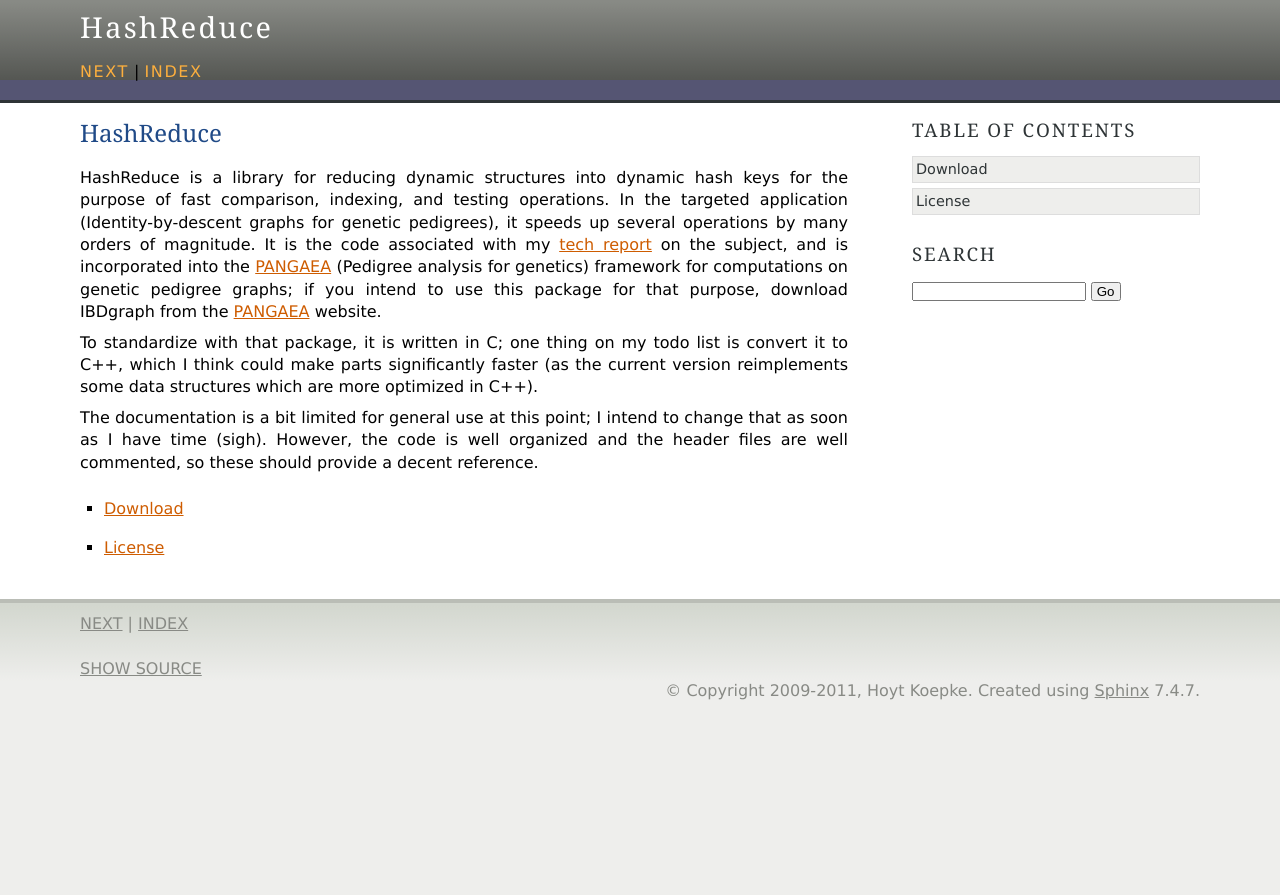
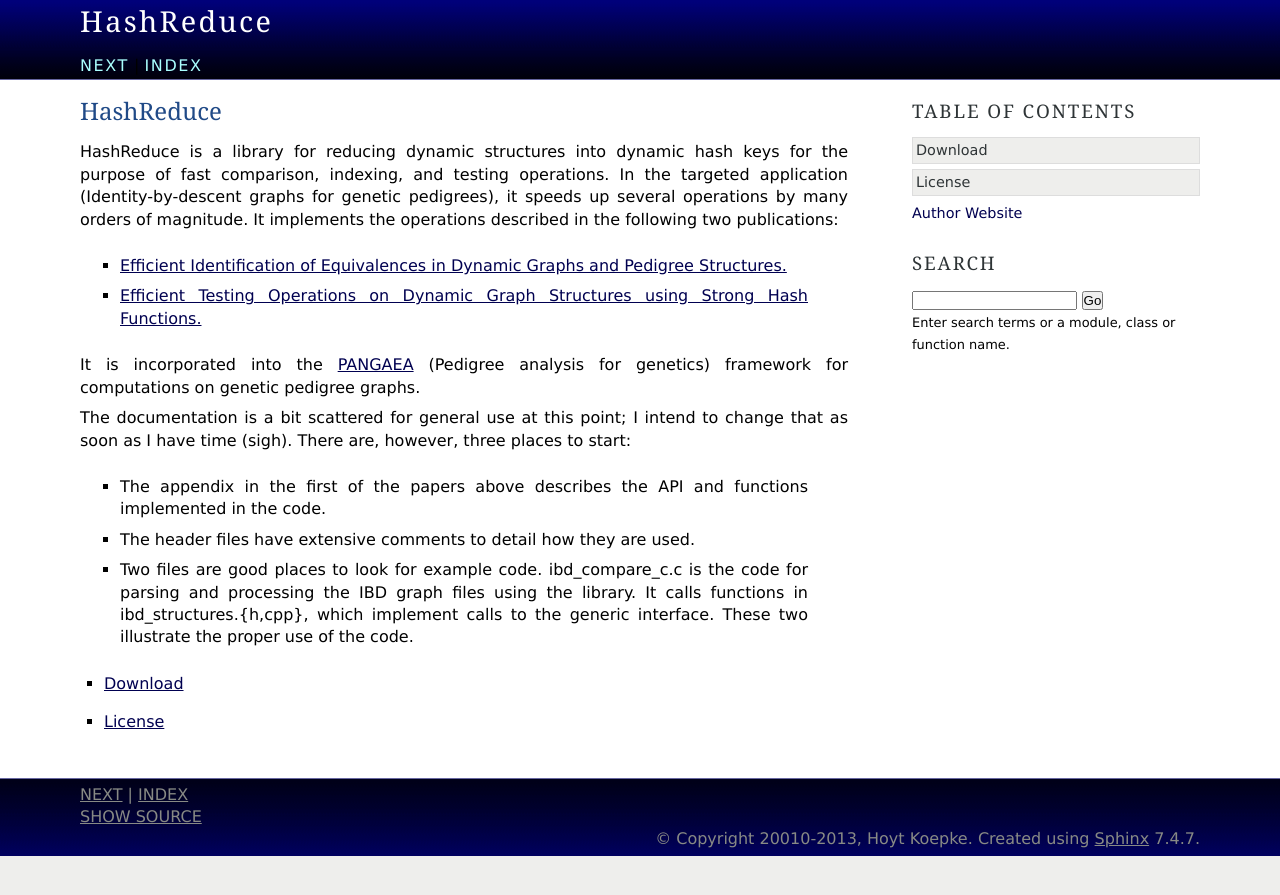
Before and after one commit to hoytak/hashreduce, a Sphinx documentation site: the page built from doc/index.rst, in a window 1280 px wide. Shown: the top 895 px of the page. Built offline with Sphinx 7.4.7, drawn with Linux system fonts in a browser that asks for light colours.

Commit message:
Updated documentation.

```diff
--- a/doc/_templates/layout-old.html
+++ /dev/null
@@ -1,4 +0,0 @@
-{% extends "sphinxdoc/layout.html" %}
-{% block relbar1 %}{% endblock %}
-{% block relbar2 %}{% endblock %}
-{% block sidebarsearch %}{% endblock %}
--- /dev/null
+++ b/doc/_themes/hoytwww/layout.html
@@ -0,0 +1,100 @@
+{#
+    agogo/layout.html
+    ~~~~~~~~~~~~~~~~~
+
+    Customized by Hoyt Koepke.
+
+    Sphinx layout template for the agogo theme, originally written
+    by Andi Albrecht.
+
+    :copyright: Copyright 2007-2011 by the Sphinx team, see AUTHORS.
+    :license: BSD, see LICENSE for details.
+#}
+{% extends "basic/layout.html" %}
+
+{% block header %}
+    <div class="header-wrapper">
+      <div class="header">
+        {%- if logo %}
+          <p class="logo"><a href="{{ pathto(master_doc) }}">
+            <img class="logo" src="{{ pathto('_static/' + logo, 1) }}" alt="Logo"/>
+          </a></p>
+        {%- endif %}
+        {%- block headertitle %}
+        <h1><a href="{{ pathto(master_doc) }}">{{ shorttitle|e }}</a></h1>
+        {%- endblock %}
+        <div class="rel">
+          {%- for rellink in rellinks|reverse %}
+          <a href="{{ pathto(rellink[0]) }}" title="{{ rellink[1]|striptags|e }}"
+             {{ accesskey(rellink[2]) }}>{{ rellink[3] }}</a>
+          {%- if not loop.last %}{{ reldelim2 }}{% endif %}
+          {%- endfor %}
+        </div>
+       </div>
+    </div>
+{% endblock %}
+
+{% block content %}
+    <div class="content-wrapper">
+      <div class="content">
+        <div class="document">
+          {%- block document %}
+            {{ super() }}
+          {%- endblock %}
+        </div>
+        <div class="sidebar">
+          {%- block sidebartoc %}
+          <h3>{{ _('Table Of Contents') }}</h3>
+          {{ toctree() }}
+          {%- endblock %}
+
+	  <p>
+	  <div class="rel">
+	    <a href="http://www.stat.washington.edu/~hoytak">Author Website</a>
+	  </div>
+	  </p>
+
+          {%- block sidebarsearch %}
+          <h3 style="margin-top: 1.5em;">{{ _('Search') }}</h3>
+          <form class="search" action="{{ pathto('search') }}" method="get">
+            <input type="text" name="q" size="18" />
+            <input type="submit" value="{{ _('Go') }}" />
+            <input type="hidden" name="check_keywords" value="yes" />
+            <input type="hidden" name="area" value="default" />
+          </form>
+          <p class="searchtip" style="font-size: 90%">
+            {{ _('Enter search terms or a module, class or function name.') }}
+          </p>
+          {%- endblock %}
+        </div>
+        <div class="clearer"></div>
+      </div>
+    </div>
+{% endblock %}
+
+{% block footer %}
+    <div class="footer-wrapper">
+      <div class="footer">
+        <div class="left">
+          {%- for rellink in rellinks|reverse %}
+          <a href="{{ pathto(rellink[0]) }}" title="{{ rellink[1]|striptags|e }}"
+             {{ accesskey(rellink[2]) }}>{{ rellink[3] }}</a>
+          {%- if not loop.last %}{{ reldelim2 }}{% endif %}
+          {%- endfor %}
+          {%- if show_source and has_source and sourcename %}
+            <br/>
+            <a href="{{ pathto('_sources/' + sourcename, true)|e }}"
+               rel="nofollow">{{ _('Show Source') }}</a>
+          {%- endif %}
+        </div>
+
+        <div class="right">
+          {{ super() }}
+        </div>
+        <div class="clearer"></div>
+      </div>
+    </div>
+{% endblock %}
+
+{% block relbar1 %}{% endblock %}
+{% block relbar2 %}{% endblock %}
--- /dev/null
+++ b/doc/_themes/hoytwww/static/agogo.css_t
@@ -0,0 +1,452 @@
+/*
+ * agogo.css_t
+ * ~~~~~~~~~~~
+ *
+ * Sphinx stylesheet -- agogo theme.
+ *
+ * :copyright: Copyright 2007-2011 by the Sphinx team, see AUTHORS.
+ * :license: BSD, see LICENSE for details.
+ *
+ */
+
+* {
+  margin: 0px;
+  padding: 0px;
+}
+
+body {
+  font-family: {{ theme_bodyfont }};
+  line-height: 1.4em;
+  color: black;
+  background-color: {{ theme_bgcolor }};
+}
+
+
+/* Page layout */
+
+div.header, div.content, div.footer {
+  width: {{ theme_pagewidth }};
+  margin-left: auto;
+  margin-right: auto;
+}
+
+div.header-wrapper {
+  background: {{ theme_headerbg }};
+  border-bottom: 1px solid #6666a0;
+}
+
+
+/* Default body styles */
+a {
+  color: {{ theme_linkcolor }};
+}
+
+div.bodywrapper a, div.footer a {
+  text-decoration: underline;
+}
+
+.clearer {
+  clear: both;
+}
+
+.left {
+  float: left;
+}
+
+.right {
+  float: right;
+}
+
+.line-block {
+    display: block;
+    margin-top: 0.5em;
+    margin-bottom: 0.5em;
+}
+
+.line-block .line-block {
+    margin-top: 0;
+    margin-bottom: 0;
+    margin-left: 1.5em;
+}
+
+h1, h2, h3, h4 {
+  font-family: {{ theme_headerfont }};
+  font-weight: normal;
+  color: {{ theme_headercolor2 }};
+  margin-bottom: .8em;
+}
+
+h1 {
+  color: {{ theme_headercolor1 }};
+}
+
+h2 {
+  padding-bottom: .5em;
+  border-bottom: 1px solid {{ theme_headercolor2 }};
+}
+
+a.headerlink {
+  visibility: hidden;
+  color: #dddddd;
+  padding-left: .3em;
+}
+
+h1:hover > a.headerlink,
+h2:hover > a.headerlink,
+h3:hover > a.headerlink,
+h4:hover > a.headerlink,
+h5:hover > a.headerlink,
+h6:hover > a.headerlink,
+dt:hover > a.headerlink {
+  visibility: visible;
+}
+
+img {
+  border: 0;
+}
+
+div.admonition {
+  margin-top: 10px;
+  margin-bottom: 10px;
+  padding: 2px 7px 1px 7px;
+  border-left: 0.2em solid black;
+}
+
+p.admonition-title {
+  margin: 0px 10px 5px 0px;
+  font-weight: bold;
+}
+
+dt:target, .highlighted {
+  background-color: #fbe54e;
+}
+
+/* Header */
+
+div.header {
+  padding-top: 10px;
+  padding-bottom: 1px;
+}
+
+div.header h1 {
+  font-family: {{ theme_headerfont }};
+  font-weight: normal;
+  font-size: 180%;
+  letter-spacing: .08em;
+}
+
+div.header h1 a {
+  color: white;
+}
+
+div.header div.rel {
+  margin-top: 1em;
+}
+
+div.header div.rel a {
+  color: {{ theme_headerlinkcolor }};
+  letter-spacing: .1em;
+  text-transform: uppercase;
+}
+
+p.logo {
+    float: right;
+}
+
+img.logo {
+    border: 0;
+}
+
+
+/* Content */
+div.content-wrapper {
+  background-color: white;
+  padding-top: 20px;
+  padding-bottom: 20px;
+}
+
+div.document {
+  width: {{ theme_documentwidth }};
+  float: left;
+}
+
+div.body {
+  padding-right: 2em;
+  text-align: {{ theme_textalign }};
+}
+
+div.document ul {
+  margin: 1.5em;
+  list-style-type: square;
+}
+
+div.document dd {
+  margin-left: 1.2em;
+  margin-top: .4em;
+  margin-bottom: 1em;
+}
+
+div.document .section {
+  margin-top: 1.7em;
+}
+div.document .section:first-child {
+  margin-top: 0px;
+}
+
+div.document div.highlight {
+  padding: 3px;
+  background-color: #eeeeec;
+  border-top: 2px solid #dddddd;
+  border-bottom: 2px solid #dddddd;
+  margin-top: .8em;
+  margin-bottom: .8em;
+}
+
+div.document h2 {
+  margin-top: .7em;
+}
+
+div.document p {
+  margin-bottom: .5em;
+}
+
+div.document li.toctree-l1 {
+  margin-bottom: 1em;
+}
+
+div.document .descname {
+  font-weight: bold;
+}
+
+div.document .docutils.literal {
+  background-color: #eeeeec;
+  padding: 1px;
+}
+
+div.document .docutils.xref.literal {
+  background-color: transparent;
+  padding: 0px;
+}
+
+div.document blockquote {
+  margin: 1em;
+}
+
+div.document ol {
+  margin: 1.5em;
+}
+
+
+/* Sidebar */
+
+div.sidebar {
+  width: {{ theme_sidebarwidth }};
+  float: right;
+  font-size: .9em;
+}
+
+div.sidebar a, div.header a {
+  text-decoration: none;
+}
+
+div.sidebar a:hover, div.header a:hover {
+  text-decoration: underline;
+}
+
+div.sidebar h3 {
+  color: #2e3436;
+  text-transform: uppercase;
+  font-size: 130%;
+  letter-spacing: .1em;
+}
+
+div.sidebar ul {
+  list-style-type: none;
+}
+
+div.sidebar li.toctree-l1 a {
+  display: block;
+  padding: 1px;
+  border: 1px solid #dddddd;
+  background-color: #eeeeec;
+  margin-bottom: .4em;
+  padding-left: 3px;
+  color: #2e3436;
+}
+
+div.sidebar li.toctree-l2 a {
+  background-color: transparent;
+  border: none;
+  margin-left: 1em;
+  border-bottom: 1px solid #dddddd;
+}
+
+div.sidebar li.toctree-l3 a {
+  background-color: transparent;
+  border: none;
+  margin-left: 2em;
+  border-bottom: 1px solid #dddddd;
+}
+
+div.sidebar li.toctree-l2:last-child a {
+  border-bottom: none;
+}
+
+div.sidebar li.toctree-l1.current a {
+  border-right: 5px solid {{ theme_headerlinkcolor }};
+}
+
+div.sidebar li.toctree-l1.current li.toctree-l2 a {
+  border-right: none;
+}
+
+
+/* Footer */
+
+div.footer-wrapper {
+  background: {{ theme_footerbg }};
+  border-top: 1px solid #6666a0;
+  padding-top: 5px;
+  padding-bottom: 5px;
+  /*  min-height: 80px;*/
+}
+
+div.footer, div.footer a {
+  color: #888a85;
+}
+
+div.footer .right {
+  text-align: right;
+}
+
+div.footer .left {
+  text-transform: uppercase;
+}
+
+
+/* Styles copied from basic theme */
+
+img.align-left, .figure.align-left, object.align-left {
+    clear: left;
+    float: left;
+    margin-right: 1em;
+}
+
+img.align-right, .figure.align-right, object.align-right {
+    clear: right;
+    float: right;
+    margin-left: 1em;
+}
+
+img.align-center, .figure.align-center, object.align-center {
+  display: block;
+  margin-left: auto;
+  margin-right: auto;
+}
+
+.align-left {
+    text-align: left;
+}
+
+.align-center {
+    clear: both;
+    text-align: center;
+}
+
+.align-right {
+    text-align: right;
+}
+
+/* -- search page ----------------------------------------------------------- */
+
+ul.search {
+    margin: 10px 0 0 20px;
+    padding: 0;
+}
+
+ul.search li {
+    padding: 5px 0 5px 20px;
+    background-image: url(file.png);
+    background-repeat: no-repeat;
+    background-position: 0 7px;
+}
+
+ul.search li a {
+    font-weight: bold;
+}
+
+ul.search li div.context {
+    color: #888;
+    margin: 2px 0 0 30px;
+    text-align: left;
+}
+
+ul.keywordmatches li.goodmatch a {
+    font-weight: bold;
+}
+
+/* -- index page ------------------------------------------------------------ */
+
+table.contentstable {
+    width: 90%;
+}
+
+table.contentstable p.biglink {
+    line-height: 150%;
+}
+
+a.biglink {
+    font-size: 1.3em;
+}
+
+span.linkdescr {
+    font-style: italic;
+    padding-top: 5px;
+    font-size: 90%;
+}
+
+/* -- general index --------------------------------------------------------- */
+
+table.indextable td {
+    text-align: left;
+    vertical-align: top;
+}
+
+table.indextable dl, table.indextable dd {
+    margin-top: 0;
+    margin-bottom: 0;
+}
+
+table.indextable tr.pcap {
+    height: 10px;
+}
+
+table.indextable tr.cap {
+    margin-top: 10px;
+    background-color: #f2f2f2;
+}
+
+img.toggler {
+    margin-right: 3px;
+    margin-top: 3px;
+    cursor: pointer;
+}
+
+/* -- viewcode extension ---------------------------------------------------- */
+
+.viewcode-link {
+    float: right;
+}
+
+.viewcode-back {
+    float: right;
+    font-family:: {{ theme_bodyfont }};
+}
+
+div.viewcode-block:target {
+    margin: -1px -3px;
+    padding: 0 3px;
+    background-color: #f4debf;
+    border-top: 1px solid #ac9;
+    border-bottom: 1px solid #ac9;
+}
--- /dev/null
+++ b/doc/_themes/hoytwww/theme.conf
@@ -0,0 +1,19 @@
+[theme]
+inherit = basic
+stylesheet = agogo.css
+pygments_style = tango
+
+[options]
+bodyfont = "Verdana", Arial, sans-serif
+headerfont = "Georgia", "Times New Roman", serif
+pagewidth = 70em
+documentwidth = 50em
+sidebarwidth = 20em
+bgcolor = #eeeeec
+headerbg = url(bgtop.png) top left repeat-x
+footerbg = url(bgfooter.png) top left repeat-x
+linkcolor = #000050
+headercolor1 = #204a87
+headercolor2 = #3465a4
+headerlinkcolor = #aaffff
+textalign = justify
--- a/doc/conf.py
+++ b/doc/conf.py
@@ -1,6 +1,6 @@
 # -*- coding: utf-8 -*-
 #
-# TreeDict documentation build configuration file, created by
+# PyConcert documentation build configuration file, created by
 # sphinx-quickstart on Fri Jan  1 12:51:35 2010.
 #
 # This file is execfile()d with the current directory set to its containing dir.
@@ -19,7 +19,8 @@ import sys, os
 # If your extensions are in another directory, add it here. If the directory
 # is relative to the documentation root, use os.path.abspath to make it
 # absolute, like shown here.
-#sys.path.append(os.path.abspath('.'))
+
+# sys.path.append(os.path.abspath('./sphinxext'))
 
 # General configuration
 # ---------------------
@@ -41,21 +42,21 @@ source_suffix = '.rst'
 master_doc = 'index'
 
 # General information about the project.
-project = u'HashReduce'
-copyright = u'2009-2011, Hoyt Koepke'
+project = u'HashReduce -- Efficient processing of dynamic structures using hashes.'
+copyright = u'20010-2013, Hoyt Koepke'
 
 # The version info for the project you're documenting, acts as replacement for
 # |version| and |release|, also used in various other places throughout the
 # built documents.
 #
 # The short X.Y version.
-version = '0.01'
+version = '0.11'
 # The full version, including alpha/beta/rc tags.
-release = '0.01'
+release = '0.11'
 
 # The language for content autogenerated by Sphinx. Refer to documentation
 # for a list of supported languages.
-# language =
+#language = None
 
 # There are two options for replacing |today|: either, you set today to some
 # non-false value, then it is used:
@@ -74,7 +75,7 @@ exclude_trees = ['.build']
 #default_role = None
 
 # If true, '()' will be appended to :func: etc. cross-reference text.
-add_function_parentheses = False
+add_function_parentheses = True
 
 # If true, the current module name will be prepended to all description
 # unit titles (such as .. function::).
@@ -90,7 +91,8 @@ pygments_style = 'sphinx'
 # Options for HTML output
 # -----------------------
 
-html_theme = "agogo"
+html_theme = "hoytwww"
+html_theme_path = ["_themes"]
 
 # The style sheet to use for HTML and HTML Help pages. A file of that name
 # must exist either in Sphinx' static/ path, or in one of the custom paths
@@ -154,7 +156,7 @@ html_copy_source = True
 #html_file_suffix = ''
 
 # Output file base name for HTML help builder.
-htmlhelp_basename = 'HashReducedoc'
+htmlhelp_basename = 'HashReduce'
 
 
 # Options for LaTeX output
@@ -169,7 +171,7 @@ latex_paper_size = 'letter'
 # Grouping the document tree into LaTeX files. List of tuples
 # (source start file, target name, title, author, document class [howto/manual]).
 latex_documents = [
-  ('index', 'hashreduce.tex', ur'HashReduce Documentation',
+  ('index', 'PyConcert.tex', ur'PyConcert Documentation',
    ur'Hoyt Koepke', 'manual'),
 ]
 
--- a/doc/index.rst
+++ b/doc/index.rst
@@ -5,22 +5,31 @@ HashReduce is a library for reducing dynamic structures into dynamic
 hash keys for the purpose of fast comparison, indexing, and testing
 operations.  In the targeted application (Identity-by-descent graphs
 for genetic pedigrees), it speeds up several operations by many orders
-of magnitude.  It is the code associated with my `tech report
-<http://www.stat.washington.edu/research/reports/2010/tr567.pdf>`_ on
-the subject, and is incorporated into the PANGAEA_ (Pedigree analysis
-for genetics) framework for computations on genetic pedigree graphs;
-if you intend to use this package for that purpose, download IBDgraph
-from the PANGAEA_ website.
+of magnitude.  It implements the operations described in the following
+two publications:
 
-To standardize with that package, it is written in C; one thing on my
-todo list is convert it to C++, which I think could make parts
-significantly faster (as the current version reimplements some data
-structures which are more optimized in C++).
+  - `Efficient Identification of Equivalences in Dynamic Graphs and Pedigree Structures. <http://www.stat.washington.edu/~hoytak/papers.html#efficient-identification-of-equivalences-in-dynamic-graphs-and-pedigree-structures>`_
 
-The documentation is a bit limited for general use at this point; I
-intend to change that as soon as I have time (sigh).  However, the
-code is well organized and the header files are well commented, so
-these should provide a decent reference.
+  - `Efficient Testing Operations on Dynamic Graph Structures using Strong Hash Functions. <http://www.stat.washington.edu/research/reports/2010/tr567.pdf>`_
+
+It is incorporated into the PANGAEA_ (Pedigree analysis for genetics)
+framework for computations on genetic pedigree graphs.
+
+The documentation is a bit scattered for general use at this point; I
+intend to change that as soon as I have time (sigh).  There are,
+however, three places to start:
+
+  - The appendix in the first of the papers above describes the API
+    and functions implemented in the code.
+
+  - The header files have extensive comments to detail how they are
+    used.
+
+  - Two files are good places to look for example code.
+    ibd_compare_c.c is the code for parsing and processing the IBD
+    graph files using the library.  It calls functions in
+    ibd_structures.{h,cpp}, which implement calls to the generic
+    interface.   These two illustrate the proper use of the code.
 
 .. toctree::
     :maxdepth: 2
```
Also changed, not shown: doc/download.rst (+2 -5 lines), doc/_themes/hoytwww/static/bgfooter.png (added), doc/_themes/hoytwww/static/bgtop.png (added).
